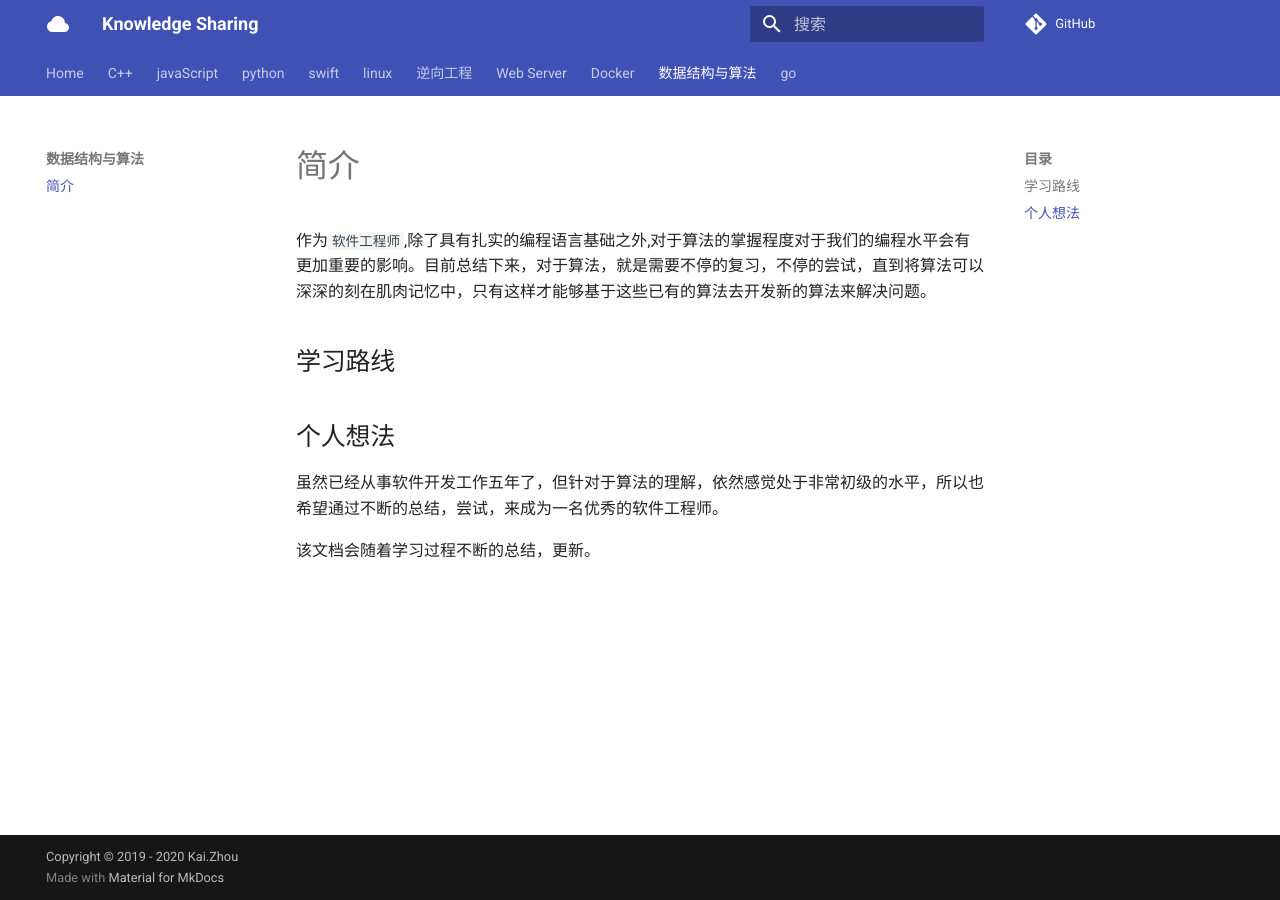
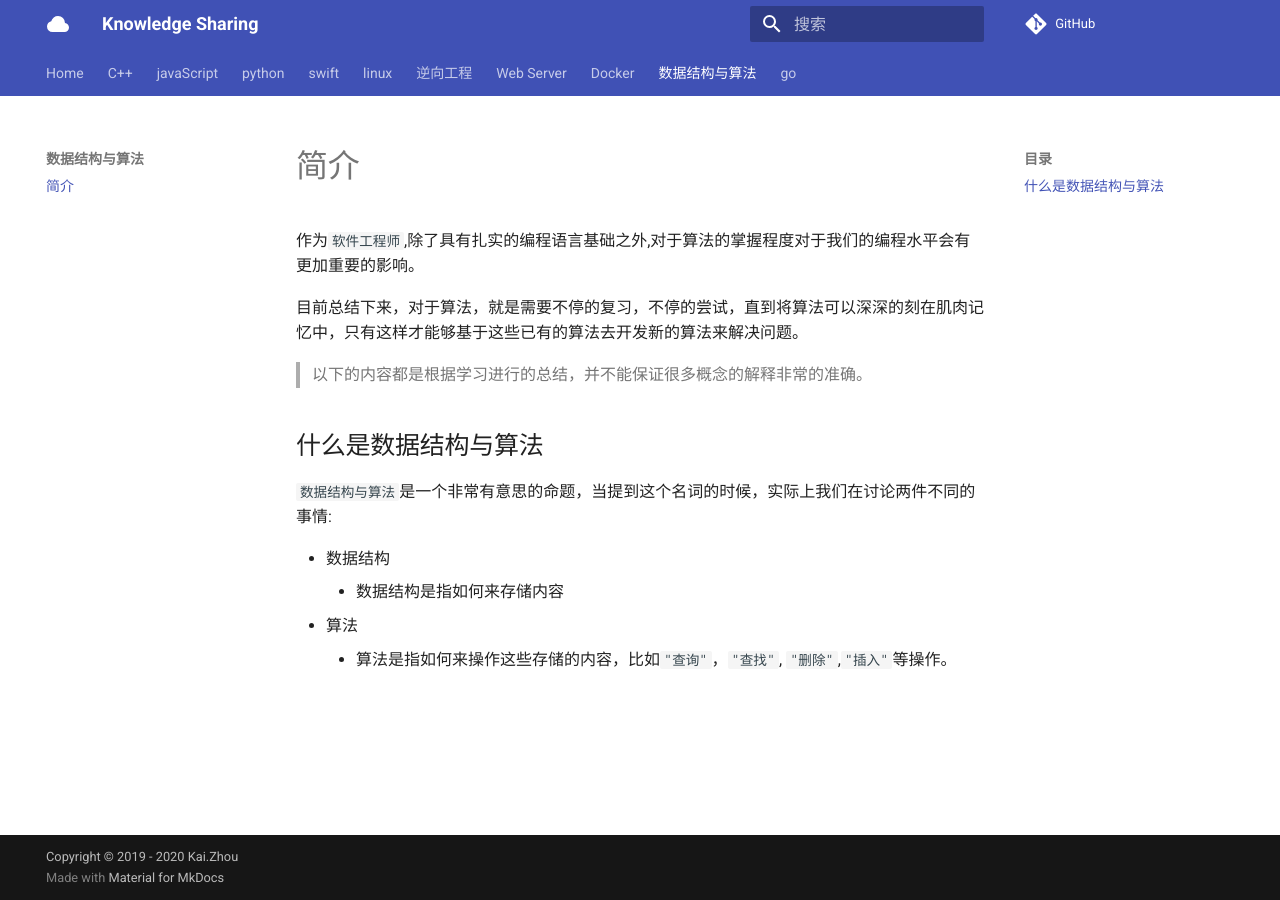
Before and after one commit to zhoukaidev/ks_blog, an MkDocs documentation site: the page built from docs/algorithms/readme.md, in a window 1280 px wide. Built offline with MkDocs 1.6.1 and Material for MkDocs 9.7.7, drawn with Linux system fonts in a browser that asks for light colours; comment, search, counter and statistics services are not loaded.

Commit message:
Update readme.md

```diff
--- a/docs/algorithms/readme.md
+++ b/docs/algorithms/readme.md
@@ -1,11 +1,17 @@
 # 简介
 
-作为`软件工程师`,除了具有扎实的编程语言基础之外,对于算法的掌握程度对于我们的编程水平会有更加重要的影响。目前总结下来，对于算法，就是需要不停的复习，不停的尝试，直到将算法可以深深的刻在肌肉记忆中，只有这样才能够基于这些已有的算法去开发新的算法来解决问题。
+作为`软件工程师`,除了具有扎实的编程语言基础之外,对于算法的掌握程度对于我们的编程水平会有更加重要的影响。
 
-## 学习路线
+目前总结下来，对于算法，就是需要不停的复习，不停的尝试，直到将算法可以深深的刻在肌肉记忆中，只有这样才能够基于这些已有的算法去开发新的算法来解决问题。
 
-## 个人想法
+> 以下的内容都是根据学习进行的总结，并不能保证很多概念的解释非常的准确。
+>
 
-虽然已经从事软件开发工作五年了，但针对于算法的理解，依然感觉处于非常初级的水平，所以也希望通过不断的总结，尝试，来成为一名优秀的软件工程师。
+## 什么是数据结构与算法
 
-该文档会随着学习过程不断的总结，更新。
+`数据结构与算法`是一个非常有意思的命题，当提到这个名词的时候，实际上我们在讨论两件不同的事情:
+
+* 数据结构
+    * 数据结构是指如何来存储内容
+* 算法
+    * 算法是指如何来操作这些存储的内容，比如`"查询"`，`"查找"`, `"删除"`,`"插入"`等操作。
```
